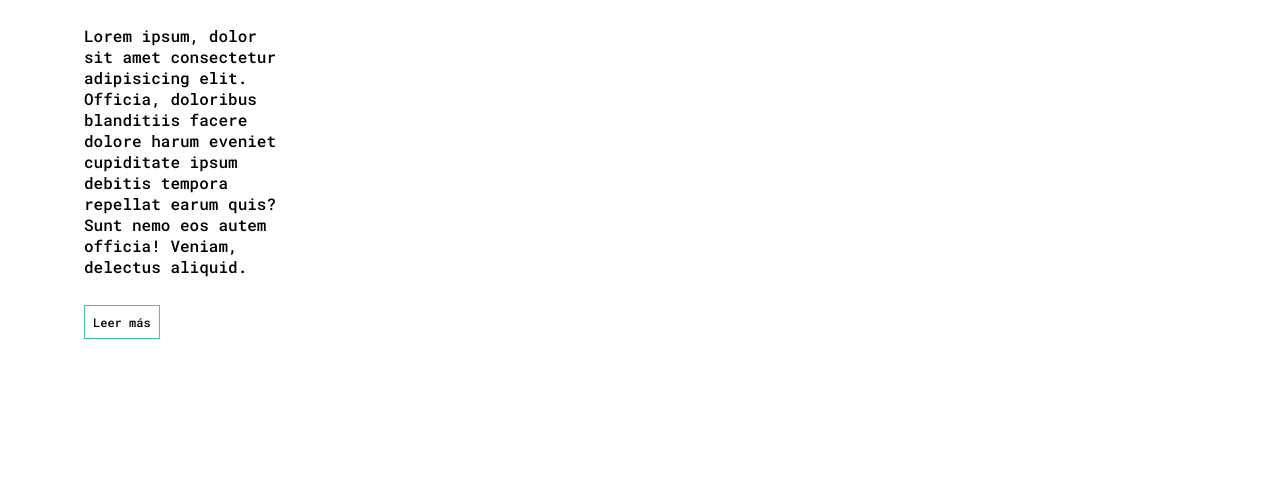
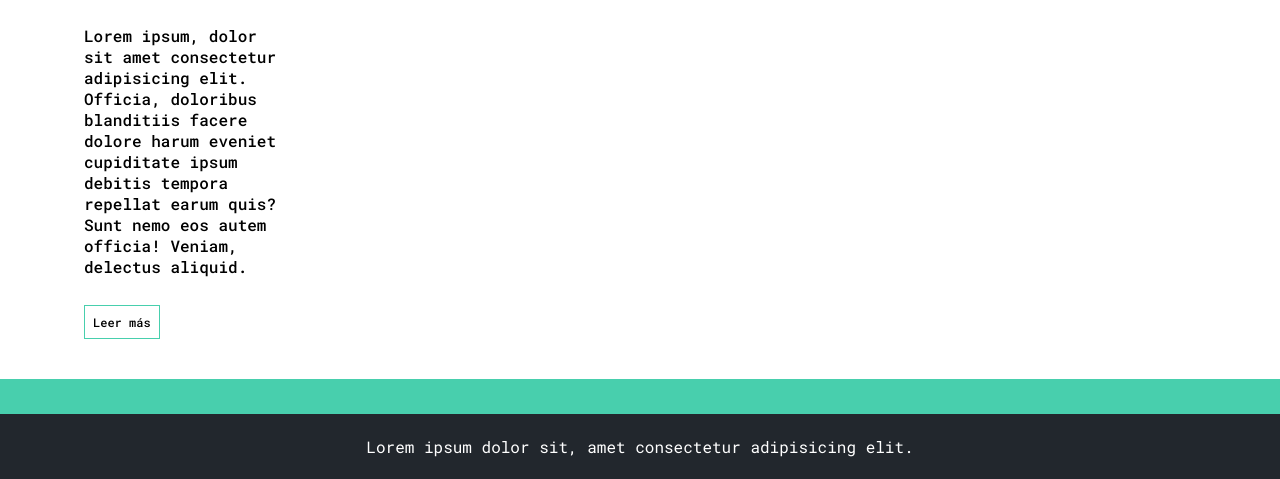
Before and after one commit to Jos017/proyectBlogCSS, a plain HTML site: page blogs.html in a window 1280 px wide. Shown: the part 1536-2015 px from the top of the page. Before the commit the page ends 1915 px from the top, so only its background shows below. Drawn offline with Linux system fonts and the light colour scheme.

Commit message:
Add footer

```diff
--- a/blogs.html
+++ b/blogs.html
@@ -102,7 +102,7 @@
         </section>
     </main>
     <footer>
-        <p></p>
+        <p>Lorem ipsum dolor sit, amet consectetur adipisicing elit.</p>
     </footer>
 </body>
 </html>
--- a/css/main.css
+++ b/css/main.css
@@ -1,6 +1,6 @@
 :root {
-    --primary: #40c7a3;
-    --secondary: #3b414b;
+    --primary: #48cfad;
+    --secondary: #22272d;
     --light-gray: #dfe3e9;
     --medium-gray: #c3c9d3;
     --dark-gray: #59626d;
@@ -223,3 +223,18 @@ header .nav__about a {
 .blog-card__button {
     margin-bottom: 20px;
 }
+
+footer {
+    min-height: 100px;
+    border-top: 35px solid var(--primary);
+    display: flex;
+    justify-content: center;
+    align-items: center;
+    text-align: center;
+    background-color: var(--secondary);
+}
+footer p {
+    padding: 8px;
+    font-size: 1.6rem;
+    color: var(--just-white);
+}
```
